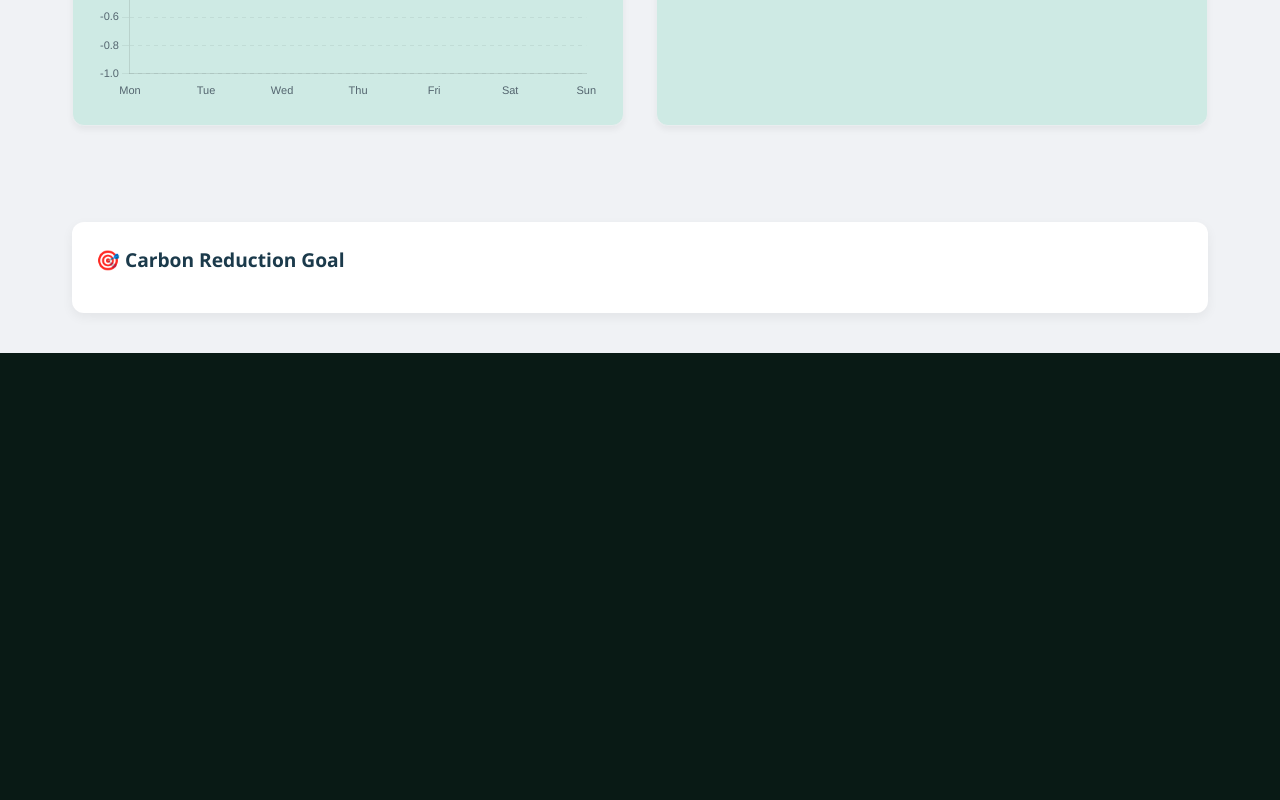
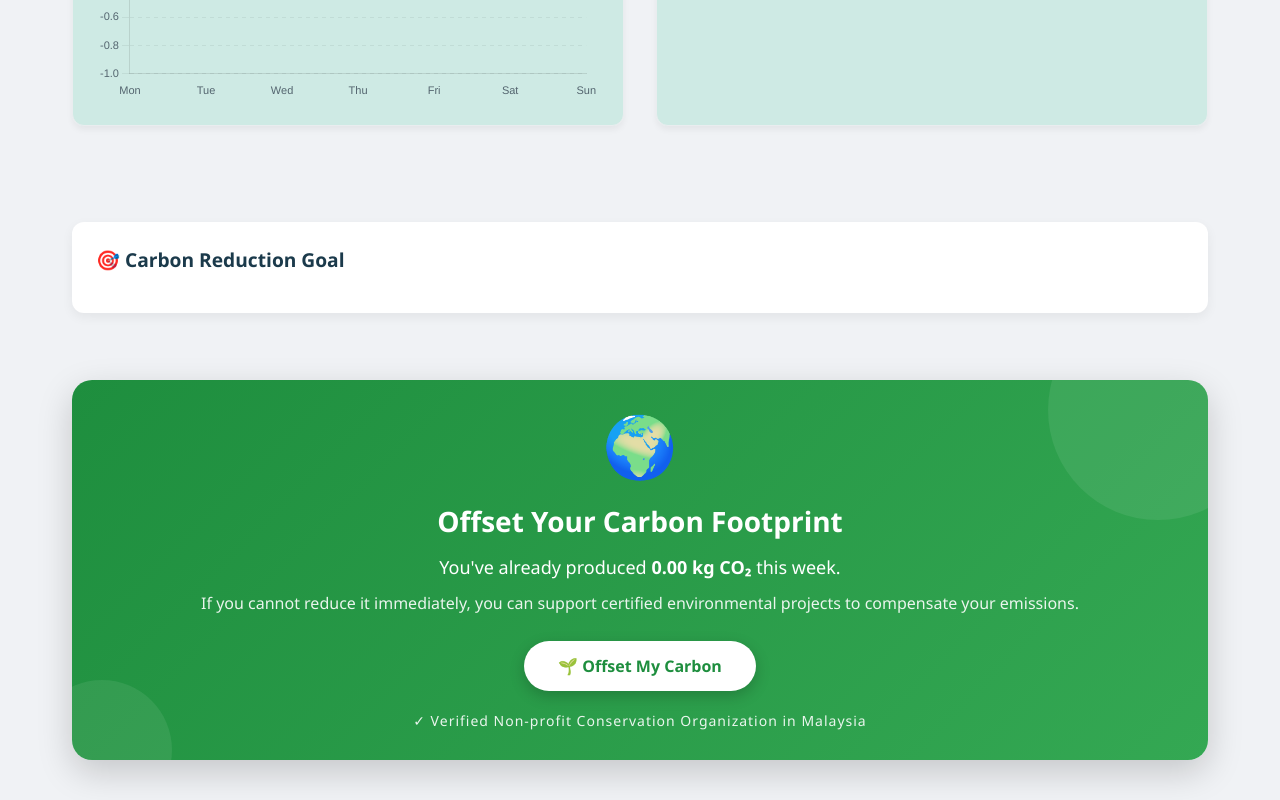
Before and after one commit to FleepyDean/GreenStep, a Vue app: page /challenges#/dashboard in a window 1280 px wide. Shown: the part 710-1510 px from the top of the page. Before the commit the page ends 1063 px from the top, so only its background shows below. Built offline with nearby package versions, Linux system fonts and the light colour scheme.

Commit message:
Add carbon offset donation link to user dashboard

```diff
--- a/src/components/DashboardView.vue
+++ b/src/components/DashboardView.vue
@@ -133,6 +133,41 @@
         </div>
       </div>
     </section>
+
+    <!-- Carbon Offset -->
+    <div class="offset-card">
+
+      <div class="offset-icon">
+        🌍
+      </div>
+
+      <h2>Offset Your Carbon Footprint</h2>
+
+      <p class="offset-text">
+        You've already produced
+        <strong>{{ metrics.weeklyTotal.toFixed(2) }} kg CO₂</strong>
+        this week.
+      </p>
+
+      <p class="offset-small">
+        If you cannot reduce it immediately,
+        you can support certified environmental
+        projects to compensate your emissions.
+      </p>
+
+      <a
+        href="https://www.wwf.org.my/how_you_can_help/donate_now/combat_climate_change/"
+        target="_blank"
+        class="offset-button"
+      >
+        🌱 Offset My Carbon
+      </a>
+
+      <div class="verified">
+        ✓ Verified Non-profit Conservation Organization in Malaysia
+      </div>
+
+    </div>
   </div>
 </template>
 
@@ -516,4 +551,161 @@ onUnmounted(() => {
   background: #e9ecef;
   color: #1b3a4b;
 }
+
+/* ============================= */
+/* Carbon Offset Card */
+/* ============================= */
+
+.offset-card{
+
+margin-top:35px;
+padding:30px;
+
+background:linear-gradient(135deg,#1E8E3E,#34A853);
+
+border-radius:20px;
+
+color:white;
+
+text-align:center;
+
+box-shadow:0 12px 35px rgba(0,0,0,.18);
+
+position:relative;
+
+overflow:hidden;
+
+}
+
+/* floating circles */
+
+.offset-card::before{
+
+content:"";
+
+position:absolute;
+
+width:220px;
+height:220px;
+
+background:rgba(255,255,255,.08);
+
+border-radius:50%;
+
+top:-80px;
+right:-60px;
+
+}
+
+.offset-card::after{
+
+content:"";
+
+position:absolute;
+
+width:140px;
+height:140px;
+
+background:rgba(255,255,255,.08);
+
+border-radius:50%;
+
+bottom:-60px;
+left:-40px;
+
+}
+
+.offset-icon{
+
+font-size:60px;
+
+margin-bottom:10px;
+
+animation:floatEarth 3s ease-in-out infinite;
+
+}
+
+@keyframes floatEarth{
+
+0%{
+transform:translateY(0px);
+}
+
+50%{
+transform:translateY(-8px);
+}
+
+100%{
+transform:translateY(0px);
+}
+
+}
+
+.offset-card h2{
+
+margin-bottom:15px;
+
+font-size:28px;
+
+}
+
+.offset-text{
+
+font-size:18px;
+
+margin-bottom:12px;
+
+}
+
+.offset-small{
+
+opacity:.9;
+
+line-height:1.6;
+
+margin-bottom:25px;
+
+}
+
+.offset-button{
+
+display:inline-block;
+
+padding:14px 34px;
+
+background:white;
+
+color:#1E8E3E;
+
+font-weight:bold;
+
+border-radius:50px;
+
+text-decoration:none;
+
+transition:.3s;
+
+box-shadow:0 5px 15px rgba(0,0,0,.2);
+
+}
+
+.offset-button:hover{
+
+transform:translateY(-4px) scale(1.05);
+
+box-shadow:0 12px 25px rgba(0,0,0,.25);
+
+}
+
+.verified{
+
+margin-top:20px;
+
+font-size:14px;
+
+opacity:.9;
+
+letter-spacing:1px;
+
+}
 </style>
```
